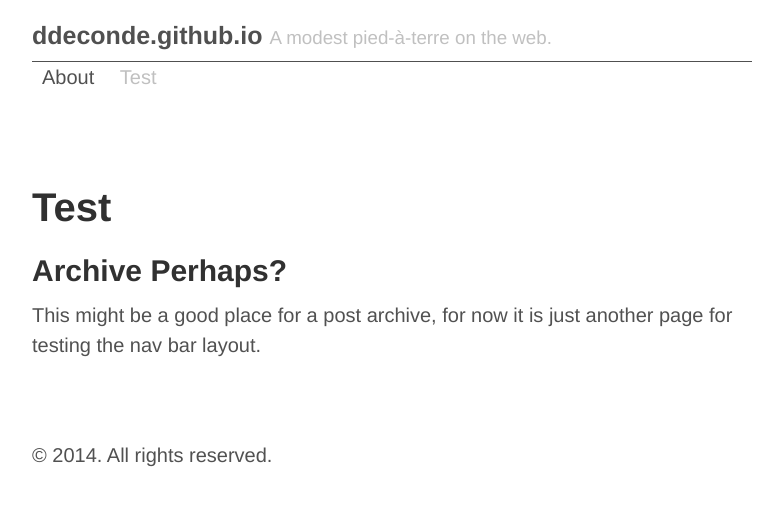
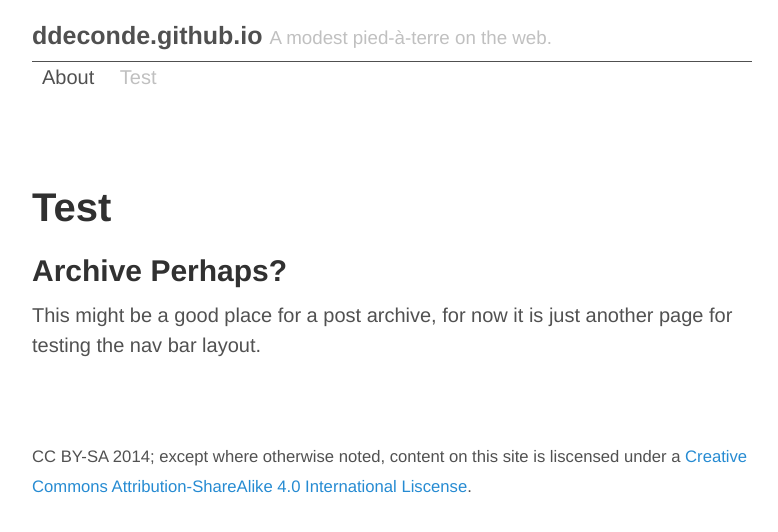
Before and after one commit to ddeconde/ddeconde.github.io, a Jekyll site: the page built from test.md, in a window 1280 px wide. Shown: the top 532 px of the page, without its empty margins (248-1026 px from the left). Built offline with Jekyll 4.4.1, drawn with Linux system fonts in a browser that asks for light colours; Markdown is read by kramdown in place of the engine named in the settings.

```diff
--- a/_layouts/default.html
+++ b/_layouts/default.html
@@ -32,7 +32,7 @@
 
       <div class="footer">
         <p>
-          &copy; {{ site.time | date: '%Y' }}. All rights reserved.
+        <small>CC BY-SA {{ site.time | date: '%Y' }}; except where otherwise noted, content on this site is liscensed under a <a href="http://creativecommons.org/licenses/by-sa/4.0/">Creative Commons Attribution-ShareAlike 4.0 International Liscense</a>.</small>
         </p>
       </div>
     </div>
```
